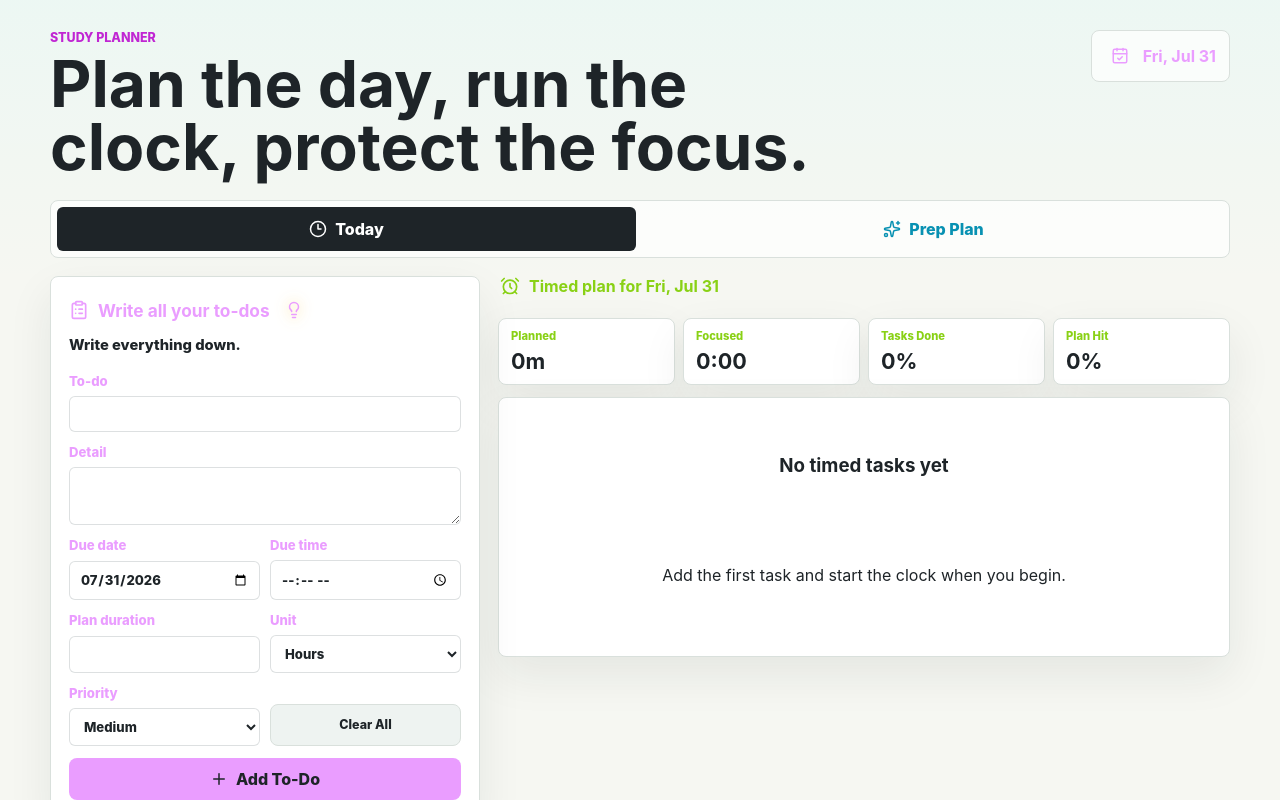
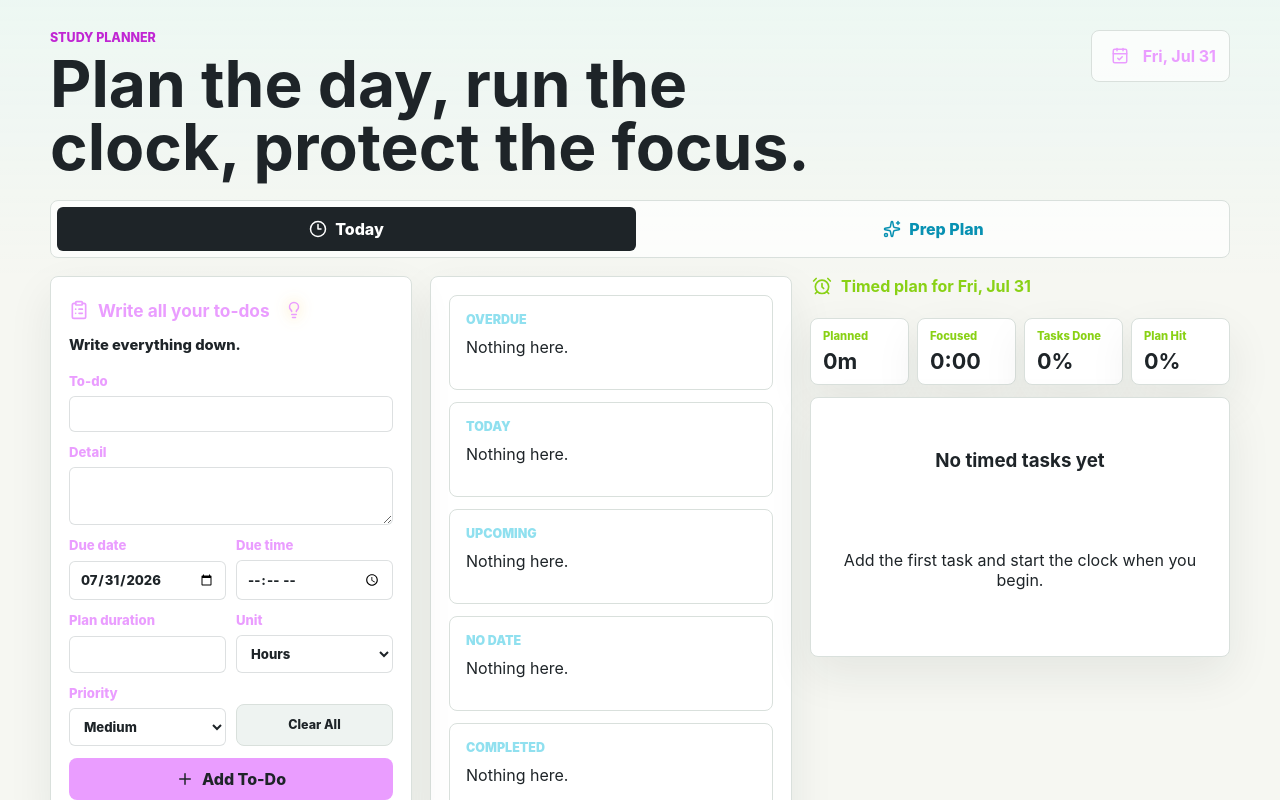
Before and after one commit to ajitaabhardwaj/Study-Planner, a Next.js app: page / in a window 1280 px wide. Shown: the top 800 px of the page. Built offline with nearby package versions, Linux system fonts and the light colour scheme.

Commit message:
Use three-column Today layout

```diff
--- a/app/globals.css
+++ b/app/globals.css
@@ -161,14 +161,9 @@ h3 {
 
 .today-command-grid {
   display: grid;
-  grid-template-columns: minmax(320px, 430px) minmax(0, 1fr);
+  grid-template-columns: minmax(300px, 380px) minmax(300px, 390px) minmax(420px, 1fr);
   gap: 18px;
   align-items: start;
-}
-
-.todo-left-stack {
-  display: grid;
-  gap: 18px;
 }
 
 .panel,
@@ -846,6 +841,16 @@ select:focus {
   margin-bottom: 8px;
 }
 
+@media (max-width: 1180px) {
+  .today-command-grid {
+    grid-template-columns: minmax(300px, 390px) minmax(0, 1fr);
+  }
+
+  .main-column {
+    grid-column: 1 / -1;
+  }
+}
+
 @media (max-width: 880px) {
   .app-shell {
     width: min(100% - 20px, 720px);
--- a/app/page.jsx
+++ b/app/page.jsx
@@ -523,7 +523,6 @@ function TodayView(props) {
 
   return (
     <section className="today-command-grid">
-      <div className="todo-left-stack">
       <div className="panel form-panel todo-command-panel">
           <div className="panel-title">
             <ClipboardList size={20} />
@@ -553,7 +552,6 @@ function TodayView(props) {
           deleteTodo={deleteTodo}
           todoToTask={todoToTask}
         />
-        </div>
       </div>
 
       <div className="main-column">
```
Lines whose indentation alone changed are shown as unchanged.
